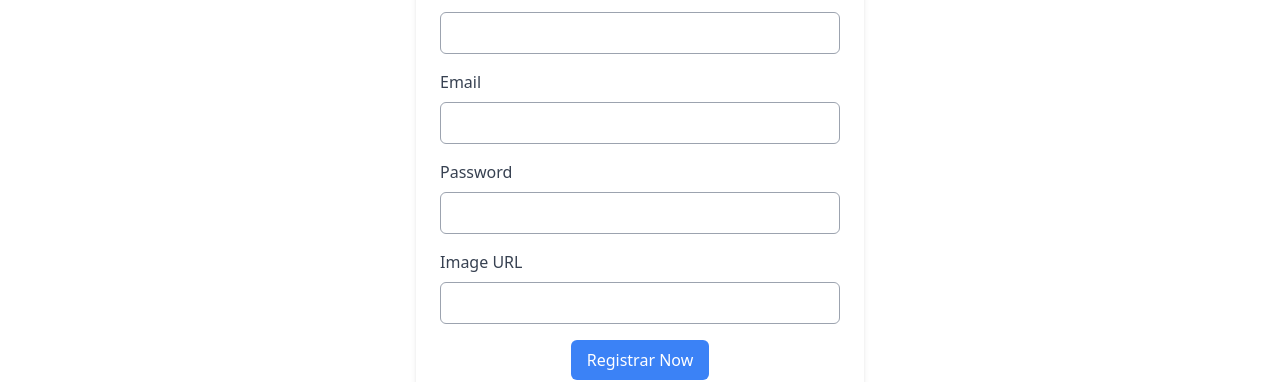
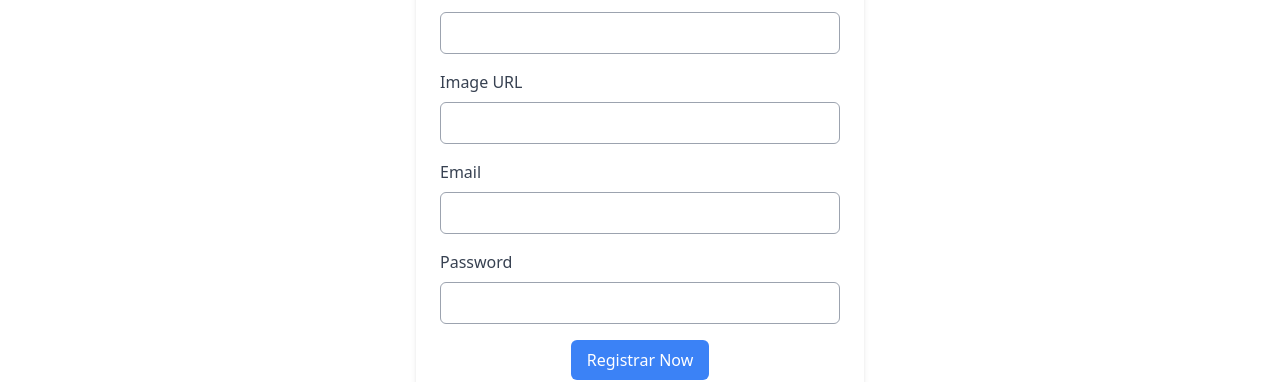
Before and after one commit to jinxsazzad/indian-tadka-client, a React (Vite) app: page /registration in a window 1280 px wide. Shown: the part 156-538 px from the top of the page. Built offline with nearby package versions, Linux system fonts and the light colour scheme; no server answers.

Commit message:
git push cheek

```diff
--- a/package.json
+++ b/package.json
@@ -12,11 +12,8 @@
   "dependencies": {
     "@emotion/react": "^11.10.8",
     "@emotion/styled": "^11.10.8",
-    "@mui/icons-material": "^5.11.16",
-    "@mui/material": "^5.12.2",
     "daisyui": "^2.51.6",
     "firebase": "^9.21.0",
-    "fontawesome": "^5.6.3",
     "localforage": "^1.10.0",
     "match-sorter": "^6.3.1",
     "react": "^18.2.0",
--- a/src/components/forms/Registration.jsx
+++ b/src/components/forms/Registration.jsx
@@ -5,18 +5,30 @@ import { AuthContext } from "../../context/AuthProvider";
 
 const Registration = () => {
   const [error, setError] = useState("");
+  // received createUser func for creating user throw context [AuthContext]
   const { createUser } = useContext(AuthContext);
+  // for collect form data create 'handelRegistration' func
   const handelRegistration = (event) => {
+    //event.preventDefault for prevent auto reload
     event.preventDefault();
+    //for receive form
     const form = event.target;
+    //for receive name which field name is 'name'
+    const name = form.name.value;
+    //for receive photoURL which field name is 'image'
+    const photoURL = form.image.value;
+    //for receive email which field name is 'email'
     const email = form.email.value;
+    //for receive password which field name is 'password'
     const password = form.password.value;
+
+    console.log(name, photoURL, email, password);
     setError("");
     if (password.length < 6) {
       setError("password must be 6 characters or longer");
       return;
     }
-
+//call createUser for creating new user. remember in behind it works like useEffect [side effect]
     createUser(email, password)
       .then((result) => {
         const loggedUser = result.user;
@@ -50,6 +62,20 @@ const Registration = () => {
           </div>
           <div className="mb-4">
             <label
+              htmlFor="image"
+              className="block text-gray-700 font-medium mb-2"
+            >
+              Image URL
+            </label>
+            <input
+              type="text"
+              id="image"
+              name="image"
+              className="border border-gray-400 py-2 px-3 rounded-md w-full focus:outline-none focus:ring-2 focus:ring-blue-500 focus:border-transparent"
+            />
+          </div>
+          <div className="mb-4">
+            <label
               htmlFor="email"
               className="block text-gray-700 font-medium mb-2"
             >
@@ -73,20 +99,6 @@ const Registration = () => {
               type="password"
               id="password"
               name="password"
-              className="border border-gray-400 py-2 px-3 rounded-md w-full focus:outline-none focus:ring-2 focus:ring-blue-500 focus:border-transparent"
-            />
-          </div>
-          <div className="mb-4">
-            <label
-              htmlFor="image"
-              className="block text-gray-700 font-medium mb-2"
-            >
-              Image URL
-            </label>
-            <input
-              type="text"
-              id="image"
-              name="image"
               className="border border-gray-400 py-2 px-3 rounded-md w-full focus:outline-none focus:ring-2 focus:ring-blue-500 focus:border-transparent"
             />
           </div>
--- a/src/context/AuthProvider.jsx
+++ b/src/context/AuthProvider.jsx
@@ -6,17 +6,21 @@ import {
   signInWithEmailAndPassword,
   signOut,
 } from "firebase/auth";
+//1.import app from firebase.config file
 import app from "../firebase/firebase.config.js";
 
 export const AuthContext = createContext(null);
+//2.initialize auth from firebase
+const auth = getAuth(app);
 
-const auth = getAuth(app);
 const AuthProvider = ({ children }) => {
   const [user, setUser] = useState(null);
   const [loading, setLoading] = useState(true);
 
+//3.function for create user which will provide email,password as parameter and return createUserWithEmailAndPassword(auth,email,password)[auth parameter already include in this file]
   const createUser = (email, password) => {
     setLoading(true);
+    //function must be returned other wise it's can't work
     return createUserWithEmailAndPassword(auth, email, password);
   };
 
@@ -41,7 +45,7 @@ const AuthProvider = ({ children }) => {
       return unsubscribe();
     };
   }, []);
-
+//auth context value which contain many thing like var,func,etc as obj format
   const authInfo = {
     user,
     loading,
```
Also changed, not shown: 1 other file (tests, documents, lock files or other folders).
